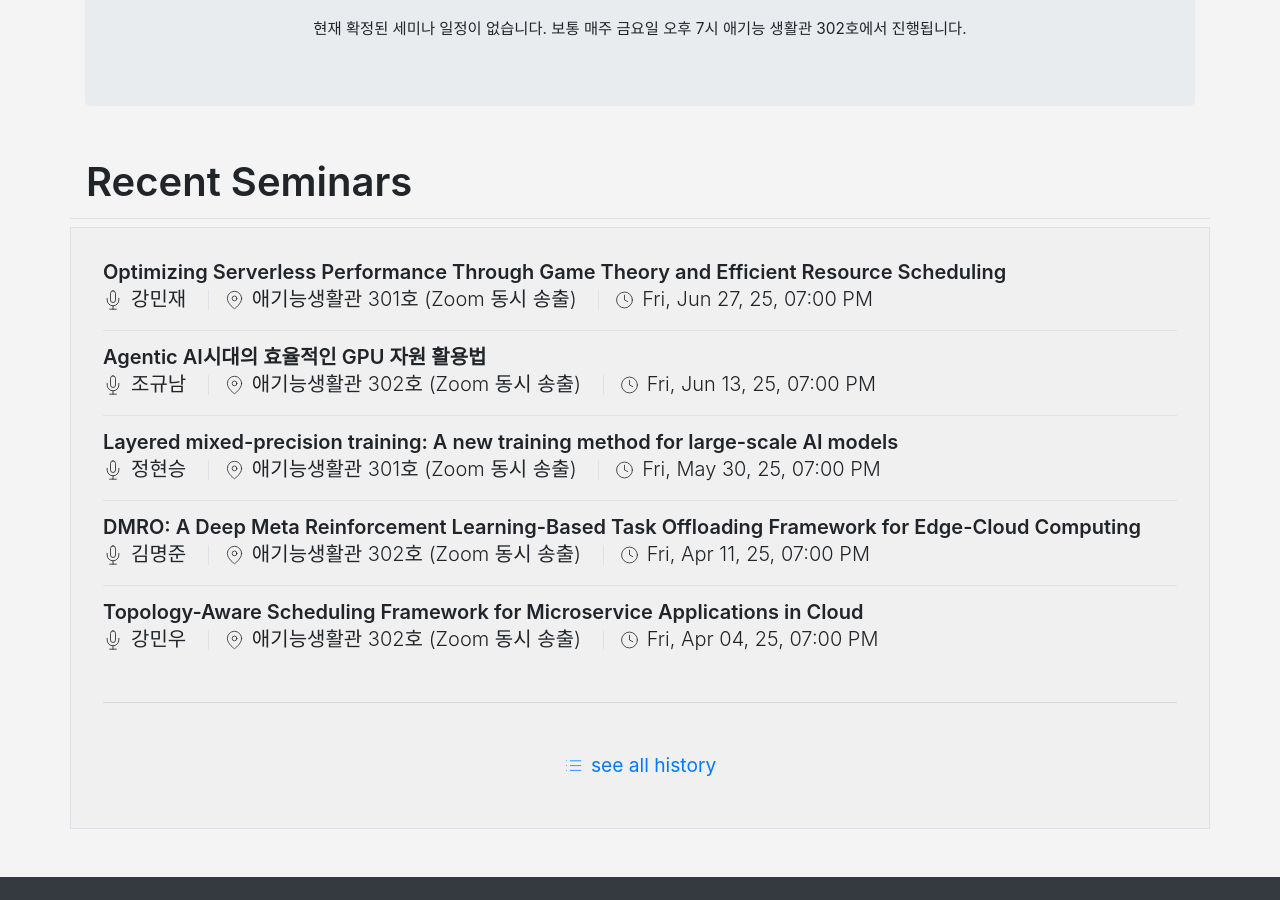
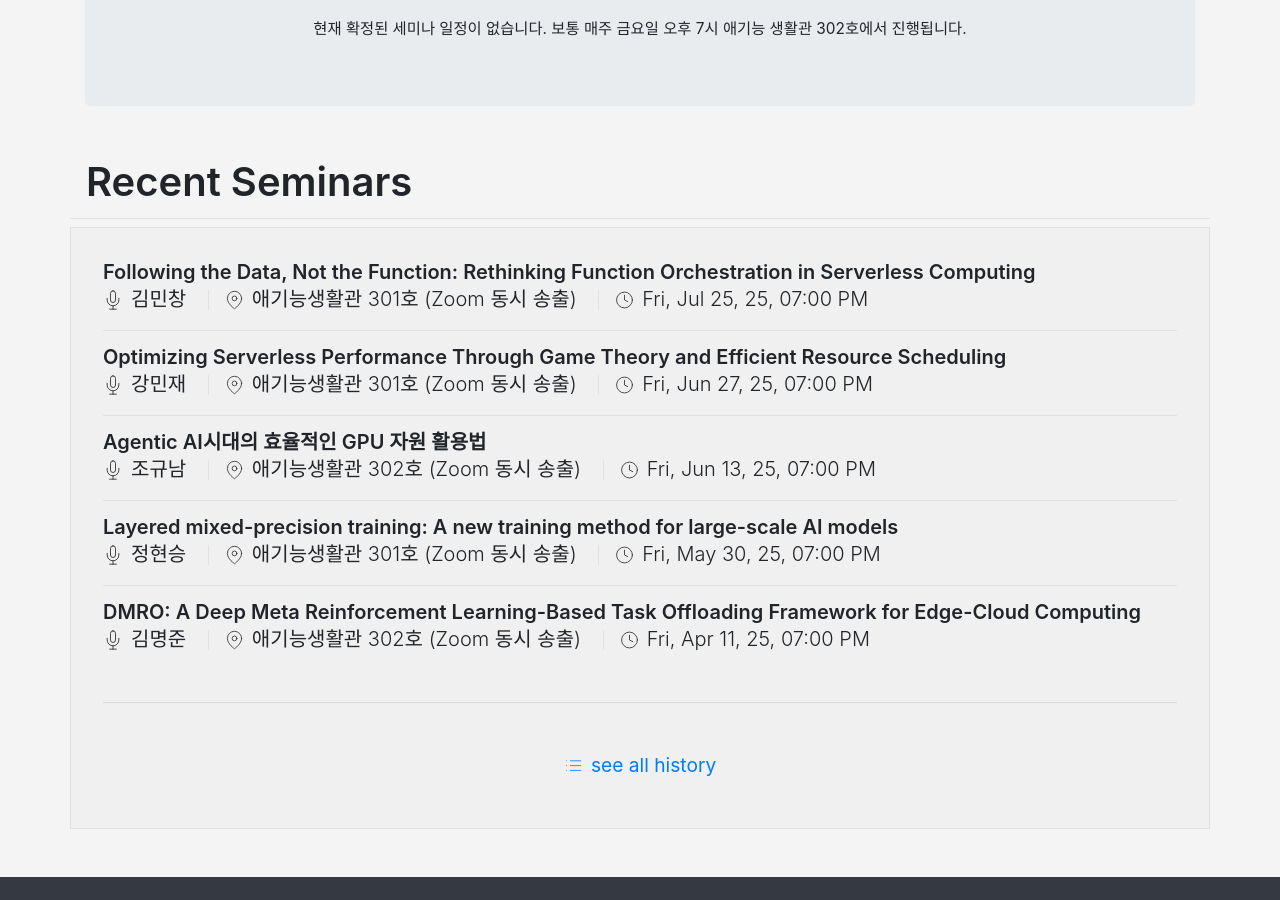
Before and after one commit to KU-Cloud/ku-cloud.github.io, a Jekyll site: the page built from seminar.html, in a window 1280 px wide and 900 px high, scrolled down 355 px. Built offline with Jekyll 4.4.1, drawn with Linux system fonts in a browser that asks for light colours.

Commit message:
add: added entry for seminar Added new entry for 2025-W30

```diff
--- a/_data/seminars.yaml
+++ b/_data/seminars.yaml
@@ -1111,3 +1111,7 @@
   speacker: 강민재
   date: 2025-06-27T19:00:00.000+0900
   location: 애기능생활관 301호 (Zoom 동시 송출)
+- title: 'Following the Data, Not the Function: Rethinking Function Orchestration in Serverless Computing'
+  speacker: 김민창
+  date: 2025-07-25T19:00:00.000+0900
+  location: 애기능생활관 301호 (Zoom 동시 송출)
```
